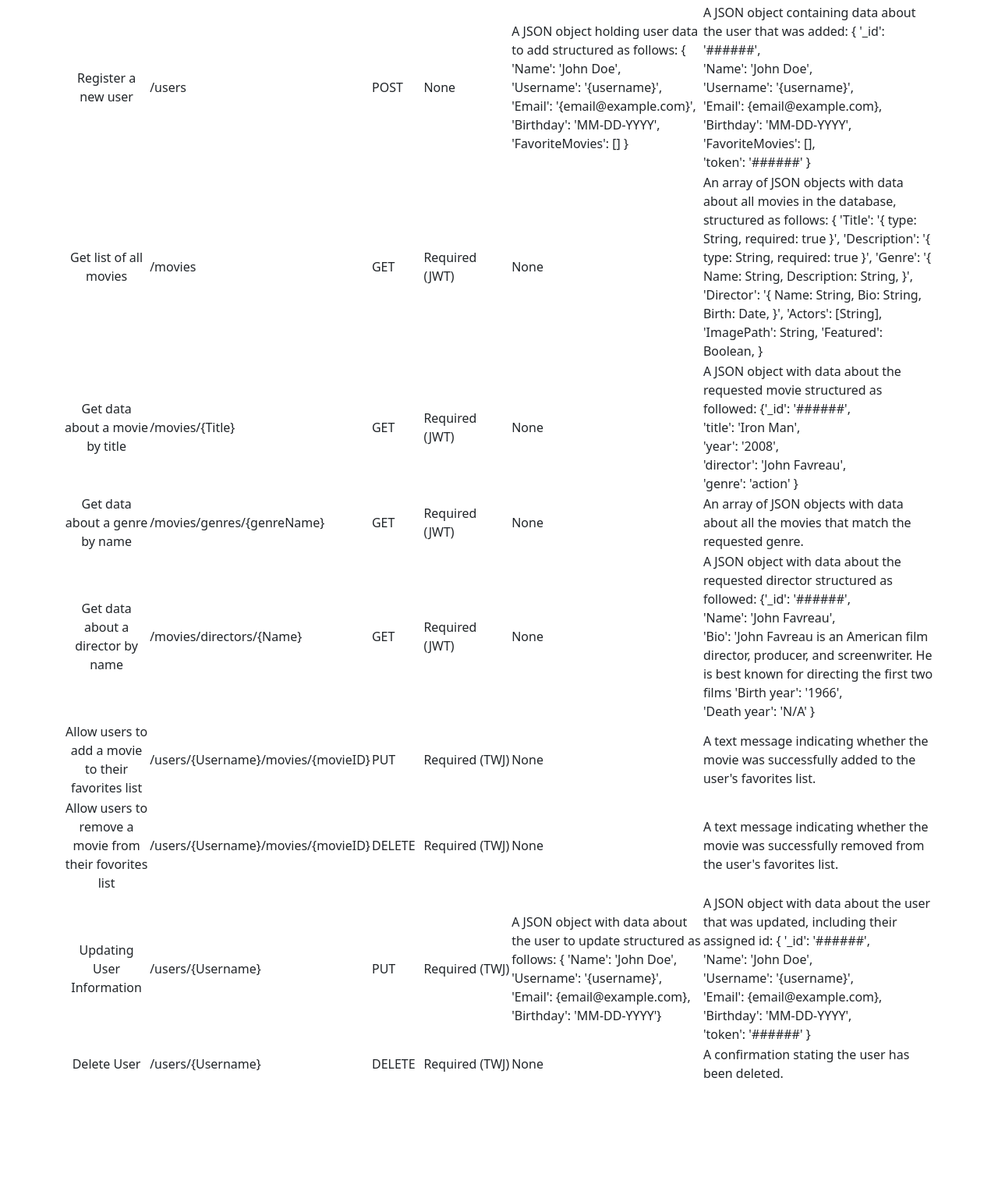
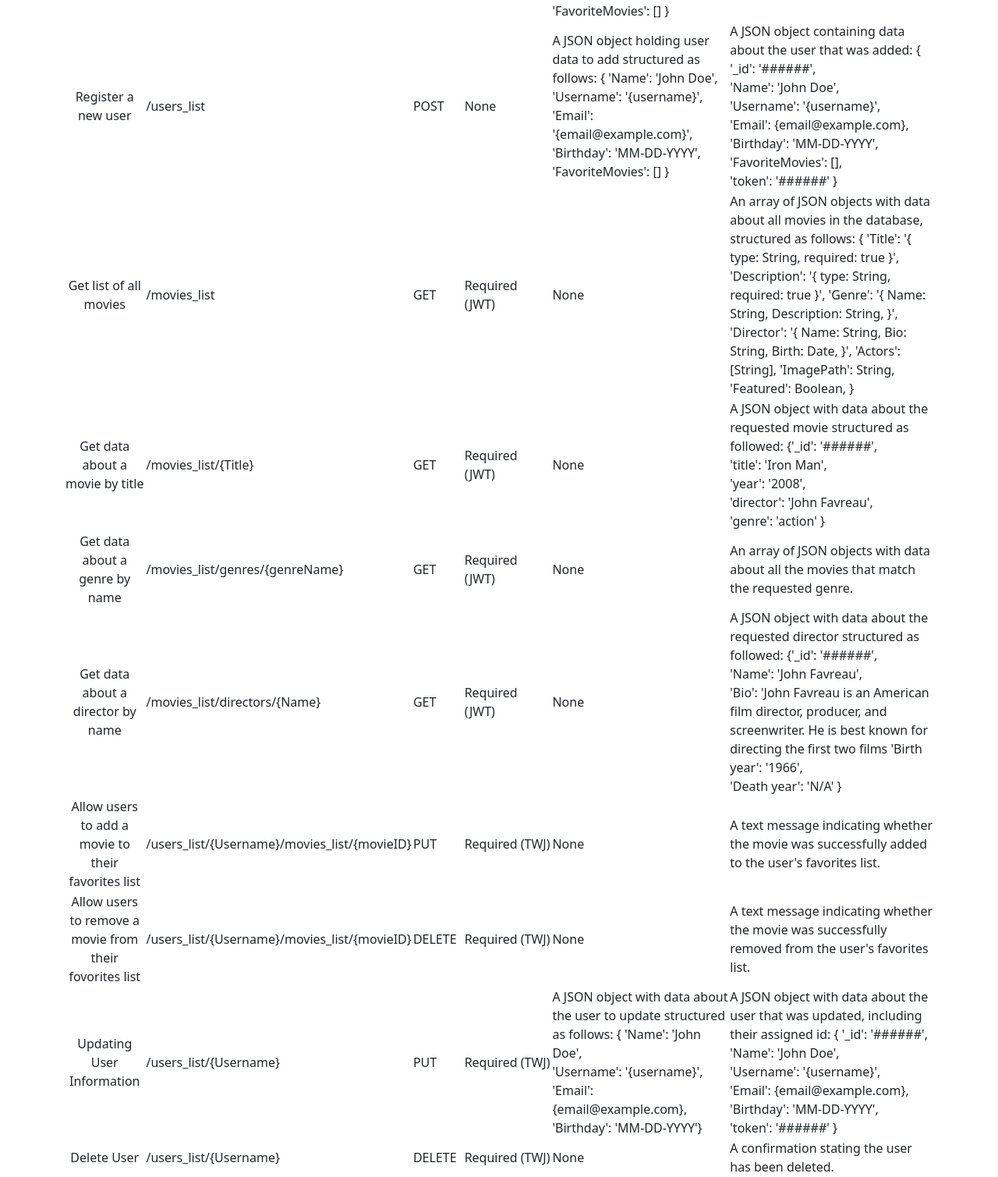
Before and after one commit to Malave615/movie_api, a website: page public/documentation.html in a window 1280 px wide. Shown: the part 470-1979 px from the top of the page at 78% size. Before the commit the page ends 1859 px from the top, so only its background shows below. Drawn offline with nearby package versions, Linux system fonts and the light colour scheme.

Commit message:
Renaming endpoints
renaming endpoints for continuity.

```diff
--- a/public/documentation.html
+++ b/public/documentation.html
@@ -53,7 +53,7 @@
                     </tr>
                     <tr>
                         <td class="text-center">Register a new user</td>
-                        <td>/users</td>
+                        <td>/users_list</td>
                         <td>POST</td>
                         <td>None</td>
                         <td>
@@ -77,7 +77,7 @@
                     </tr>
                     <tr>
                         <td class="text-center">Get list of all movies</td>
-                        <td>/movies</td>
+                        <td>/movies_list</td>
                         <td>GET</td>
                         <td>Required (JWT)</td>
                         <td>None</td>
@@ -102,7 +102,7 @@
                     </tr>
                     <tr>
                         <td class="text-center">Get data about a movie by title</td>
-                        <td>/movies/{Title}</td>
+                        <td>/movies_list/{Title}</td>
                         <td>GET</td>
                         <td>Required (JWT)</td>
                         <td>None</td>
@@ -117,7 +117,7 @@
                     </tr>
                     <tr>
                         <td class="text-center">Get data about a genre by name</td>
-                        <td>/movies/genres/{genreName}</td>
+                        <td>/movies_list/genres/{genreName}</td>
                         <td>GET</td>
                         <td>Required (JWT)</td>
                         <td>None</td>
@@ -127,7 +127,7 @@
                     </tr>
                     <tr>
                         <td class="text-center">Get data about a director by name</td>
-                        <td>/movies/directors/{Name}</td>
+                        <td>/movies_list/directors/{Name}</td>
                         <td>GET</td>
                         <td>Required (JWT)</td>
                         <td>None</td>
@@ -142,7 +142,7 @@
                     </tr>
                     <tr>
                         <td class="text-center">Allow users to add a movie to their favorites list</td>
-                        <td>/users/{Username}/movies/{movieID}</td>
+                        <td>/users_list/{Username}/movies_list/{movieID}</td>
                         <td>PUT</td>
                         <td>Required (TWJ)</td>
                         <td>None</td>
@@ -152,7 +152,7 @@
                     </tr>
                     <tr>
                         <td class="text-center">Allow users to remove a movie from their fovorites list</td>
-                        <td>/users/{Username}/movies/{movieID}</td>
+                        <td>/users_list/{Username}/movies_list/{movieID}</td>
                         <td>DELETE</td>
                         <td>Required (TWJ)</td>
                         <td>None</td>
@@ -162,7 +162,7 @@
                     </tr>
                     <tr>
                         <td class="text-center">Updating User Information</td>
-                        <td>/users/{Username}</td>
+                        <td>/users_list/{Username}</td>
                         <td>PUT</td>
                         <td>Required (TWJ)</td>
                         <td>
@@ -184,7 +184,7 @@
                     </tr>
                     <tr>
                         <td class="text-center">Delete User</td>
-                        <td>/users/{Username}</td>
+                        <td>/users_list/{Username}</td>
                         <td>DELETE</td>
                         <td>Required (TWJ)</td>
                         <td>None</td>
```
Also changed, not shown: index.js (+11 -11 lines), 1 other file.
